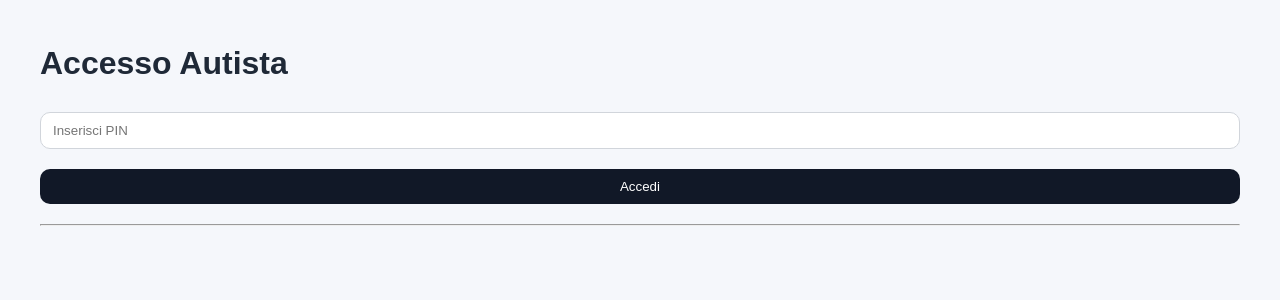
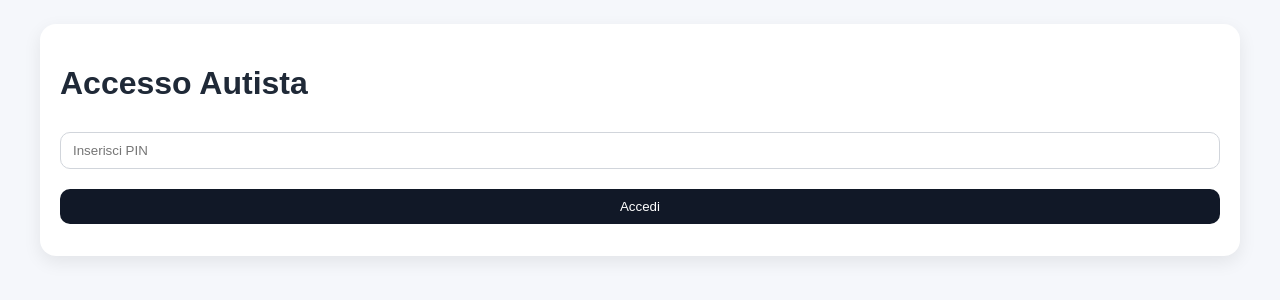
Before and after one commit to Mpa-flotta/furgoni-app, a Flask app: page /driver in a window 1280 px wide. Shown: the top 300 px of the page. Run offline with Flask 3, Linux system fonts and the light colour scheme; some libraries are stand-ins or nearby versions.

Commit message:
Update driver_select.html

```diff
--- a/templates/driver_select.html
+++ b/templates/driver_select.html
@@ -1,6 +1,7 @@
 {% extends 'base.html' %}
 {% block content %}
 
+<div class="card">
     <h1>Accesso Autista</h1>
 
     <form method="post">
@@ -8,10 +9,10 @@
         <input type="password" name="pin" placeholder="Inserisci PIN" required>
         <button type="submit">Accedi</button>
     </form>
-
-<hr>
+</div>
 
 {% if driver %}
+<div class="card">
     <h2>Benvenuto {{ driver.full_name }}</h2>
 
     <h3>Scegli il furgone</h3>
@@ -28,9 +29,9 @@
 
         <button type="submit">Prendi in carico</button>
     </form>
+</div>
 
-  <hr>
-
+<div class="card">
     <h3>Mezzi già assegnati a te</h3>
 
     {% if assignments %}
@@ -52,6 +53,7 @@
     {% else %}
         <p>Nessun mezzo attualmente assegnato.</p>
     {% endif %}
+</div>
 {% endif %}
 
 {% endblock %}
```
Lines whose indentation alone changed are shown as unchanged.
